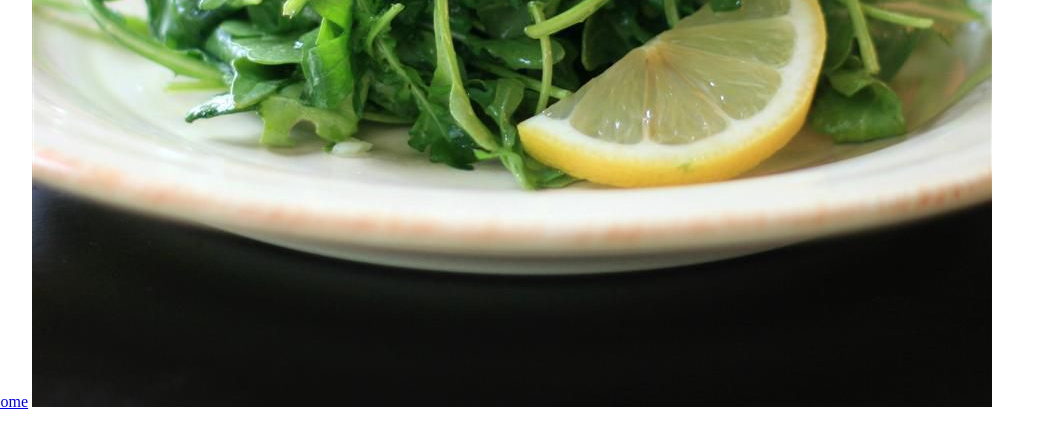
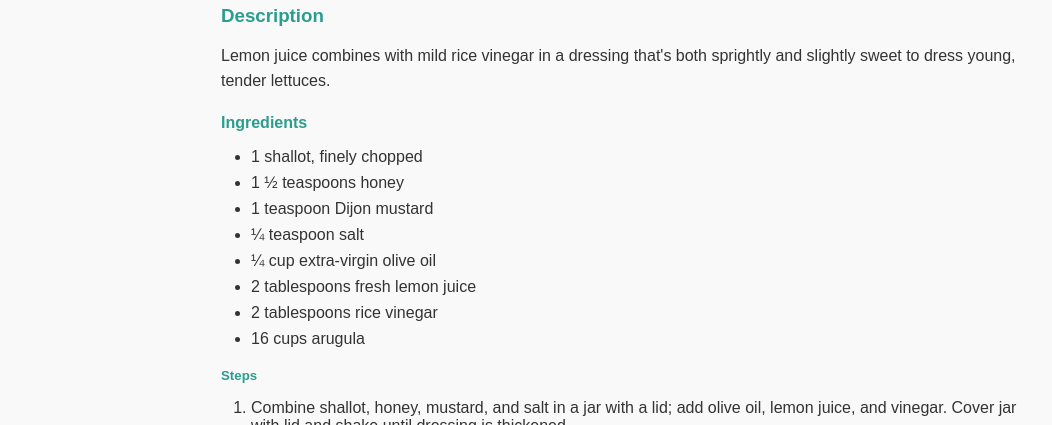
Before and after one commit to ZachM615/odin-recipes, a plain HTML site: page recipes/salad.html in a window 1280 px wide. Shown: the part 561-986 px from the top of the page, without its empty margins (19-1071 px from the left). Drawn offline with Linux system fonts and the light colour scheme.

Commit message:
CSS added to Odin-Recipes Project

```diff
--- a/recipes/salad.html
+++ b/recipes/salad.html
@@ -4,6 +4,7 @@
     <meta charset="UTF-8">
     <meta name="viewport" content="width=device-width, initial-scale=1.0">
     <title>Salad</title>
+    <link rel="stylesheet" href="./styles.css">
 </head>
 <body>
     <a href="../index.html">Home</a>
--- /dev/null
+++ b/recipes/styles.css
@@ -0,0 +1,54 @@
+body {
+    font-family: Arial, sans-serif;
+    background-color: #f9f9f9;
+    color: #333;
+    max-width: 800px;
+    margin: 0 auto;
+    padding: 20px;
+}
+
+a {
+    display: inline-block;
+    margin-bottom: 20px;
+    text-decoration: none;
+    color: #2a9d8f;
+    font-weight: bold;
+}
+
+a:hover {
+    text-decoration: underline;
+}
+
+img {
+    width: 100%;
+    max-height: 400px;
+    object-fit: cover;
+    border-radius: 8px;
+    margin-bottom: 20px;
+}
+
+h2 {
+    font-size: 2rem;
+    color: #264653;
+    margin-bottom: 10px;
+}
+
+h3, h4, h5, h6 {
+    color: #2a9d8f;
+    margin-top: 20px;
+    margin-bottom: 10px;
+}
+
+ul, ol {
+    margin-left: 20px;
+    padding-left: 10px;
+}
+
+li {
+    margin-bottom: 8px;
+}
+
+p {
+    line-height: 1.6;
+    margin-bottom: 15px;
+}
```
Also changed, not shown: index.html (+1 -0 lines), recipes/grilled-chicken.html (+1 -0 lines), recipes/roasted-potatoes.html (+1 -0 lines).
